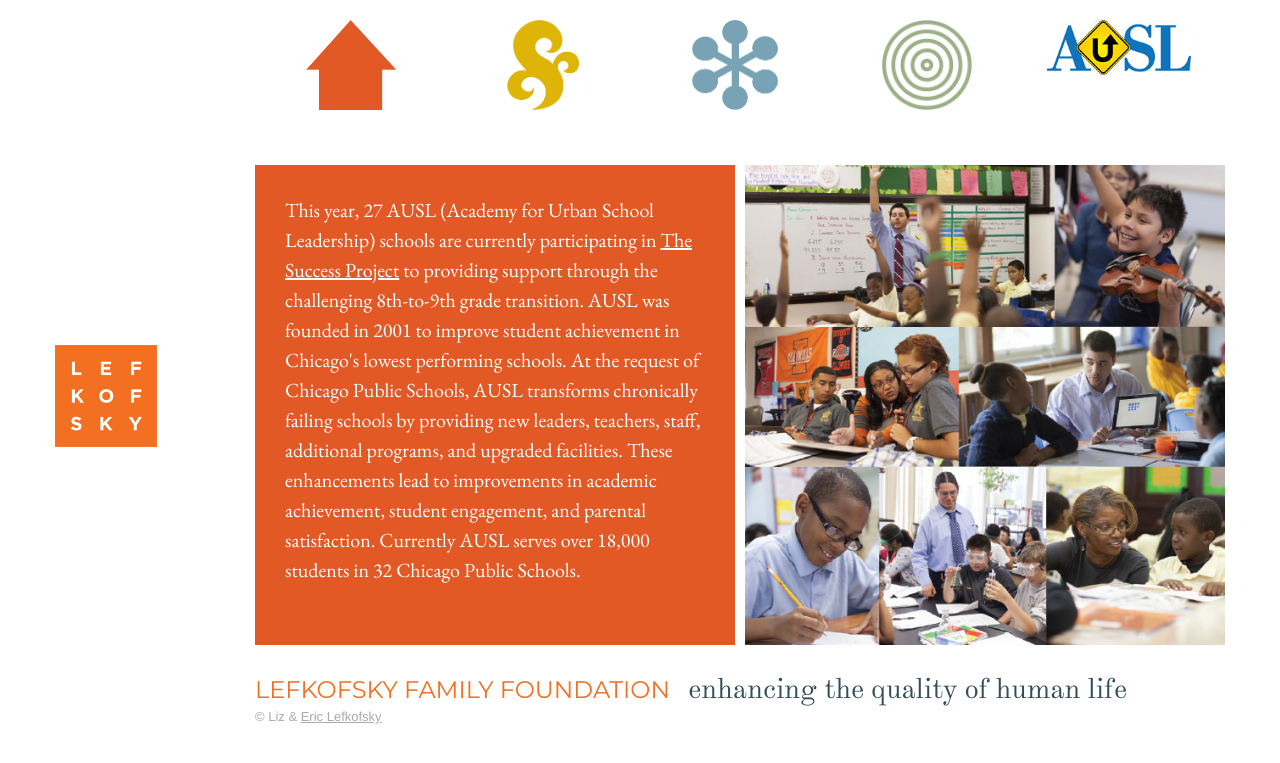
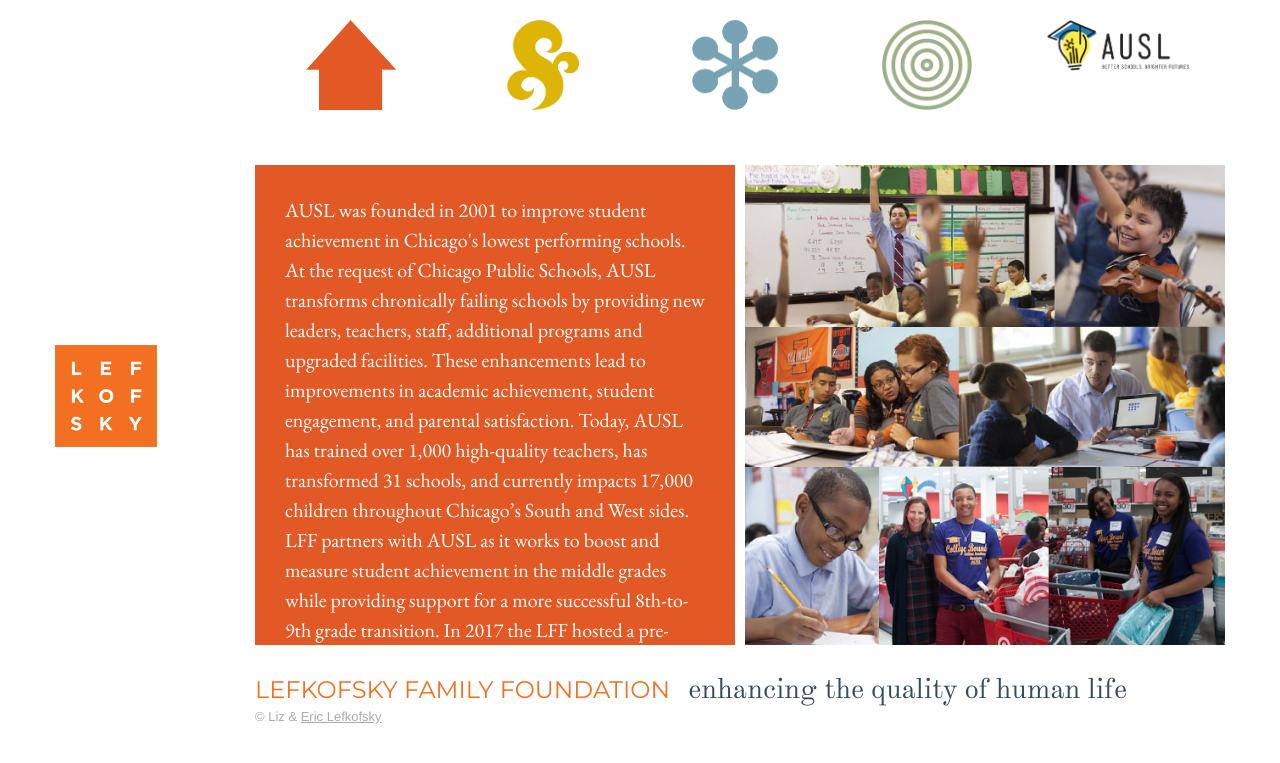
Before and after one commit to arjunvenkat/lefkofsky-jekyll, a Jekyll site: the page built from education/ausl/index.html, in a window 1280 px wide. Shown: the top 763 px of the page. Built offline with Jekyll 4.4.1, drawn with Linux system fonts in a browser that asks for light colours; some web fonts are replaced.

Commit message:
updates ausl

```diff
--- a/education/ausl/index.html
+++ b/education/ausl/index.html
@@ -4,14 +4,14 @@
 title: "AUSL (Academy for Urban School Leadership) - Lefkofsky Family Foundation - Education"
 readable_name: "AUSL (Academy for Urban School Leadership)"
 link: "http://auslchicago.org/"
-thumb: "/img/education/thumbs/ausl.jpg"
+thumb: "/img/education/thumbs/ausl.png"
 image: "/img/education/ausl.jpg"
 ---
 
 <div id="overlay" class="clearfix show update">
   <div id="edu_text" class="institution_text nano">
     <div class="content">
-      <p>This year, 27 AUSL (Academy for Urban School Leadership) schools are currently participating in <a href="../success-project/">The Success Project</a> to providing support through the challenging 8th-to-9th grade transition. AUSL was founded in 2001 to improve student achievement in Chicago's lowest performing schools. At the request of Chicago Public Schools, AUSL transforms chronically failing schools by providing new leaders, teachers, staff, additional programs, and upgraded facilities. These enhancements lead to improvements in academic achievement, student engagement, and parental satisfaction. Currently AUSL serves over 18,000 students in 32 Chicago Public Schools.</p>
+      <p>AUSL was founded in 2001 to improve student achievement in Chicago's lowest performing schools. At the request of Chicago Public Schools, AUSL transforms chronically failing schools by providing new leaders, teachers, staff, additional programs and upgraded facilities. These enhancements lead to improvements in academic achievement, student engagement, and parental satisfaction. Today, AUSL has trained over 1,000 high-quality teachers, has transformed 31 schools, and currently impacts 17,000 children throughout Chicago’s South and West sides. LFF partners with AUSL as it works to boost and measure student achievement in the middle grades while providing support for a more successful 8th-to-9th grade transition. In 2017 the LFF hosted a pre-college shopping trip to help new graduates from AUSL stock their freshmen dorm rooms with basic necessities.</p>
     </div>
   </div>
   <div id="edu_image" class="institution_image">
```
Also changed, not shown: img/education/ausl.jpg, img/education/thumbs/ausl.jpg (deleted), img/education/thumbs/ausl.png (added).
